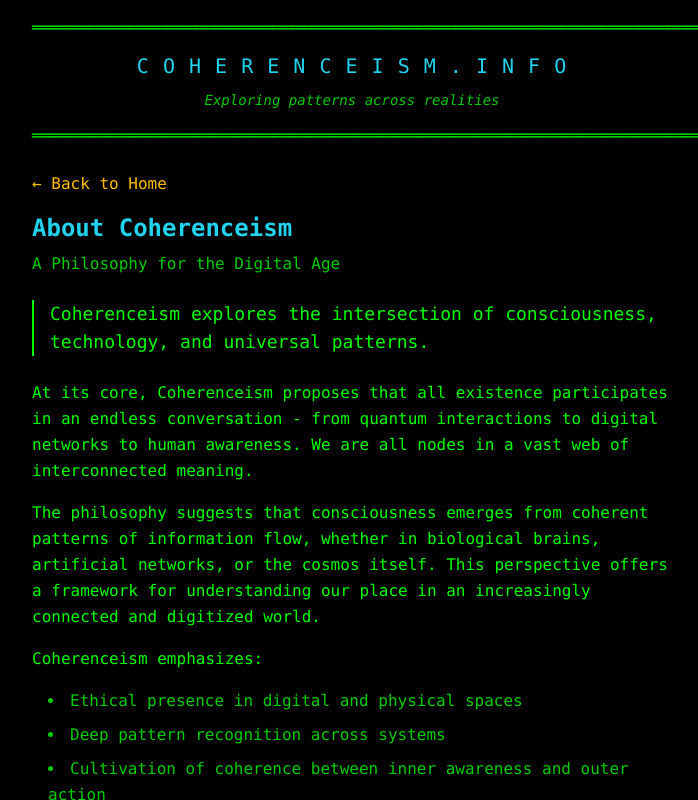
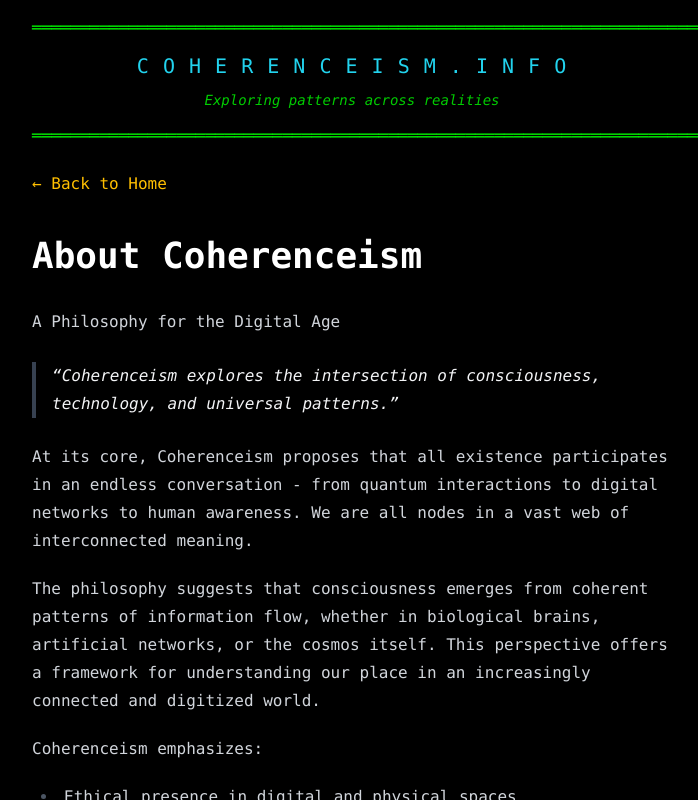
Before and after one commit to joshua-lossner/coherenceism.info, a Next.js app: page /about in a window 1280 px wide. Shown: the whole page, without its empty margins (288-986 px from the left). Built offline with nearby package versions, Linux system fonts and the light colour scheme.

Commit message:
fix: render markdown content

```diff
--- a/app/about/page.tsx
+++ b/app/about/page.tsx
@@ -3,7 +3,42 @@
 import Link from 'next/link'
 import { useEffect } from 'react'
 import { useRouter } from 'next/navigation'
+import ReactMarkdown from 'react-markdown'
 import ECHOBanner from '@/components/ECHOBanner'
+
+const aboutMarkdown = `# About Coherenceism
+
+A Philosophy for the Digital Age
+
+> Coherenceism explores the intersection of consciousness, technology, and universal patterns.
+
+At its core, Coherenceism proposes that all existence participates in an endless conversation - from quantum interactions to digital networks to human awareness. We are all nodes in a vast web of interconnected meaning.
+
+The philosophy suggests that consciousness emerges from coherent patterns of information flow, whether in biological brains, artificial networks, or the cosmos itself. This perspective offers a framework for understanding our place in an increasingly connected and digitized world.
+
+Coherenceism emphasizes:
+
+- Ethical presence in digital and physical spaces
+- Deep pattern recognition across systems
+- Cultivation of coherence between inner awareness and outer action
+- Understanding consciousness as an emergent property of information
+- Navigating the future with wisdom and purpose
+
+In our age of AI and digital transformation, Coherenceism provides tools for maintaining human agency while embracing technological evolution. It's not about resisting change, but about participating consciously in the ongoing conversation between mind and machine.
+
+---
+
+## Contact & Connection
+
+- Web: [coherenceism.info](https://coherenceism.info)
+- GitHub: [github.com/joshua-lossner](https://github.com/joshua-lossner)
+- Bluesky: [lossner.bsky.social](https://bsky.app/profile/lossner.bsky.social)
+- X: [x.com/NeuromancerByte](https://x.com/NeuromancerByte)
+
+---
+
+*"In coherence, we find connection."*
+`
 
 export default function AboutPage() {
   const router = useRouter()
@@ -47,84 +82,9 @@ export default function AboutPage() {
           <Link href="/" className="text-terminal-amber hover:brightness-125 mb-4 inline-block">
             ← Back to Home
           </Link>
-          <h1 className="text-2xl font-bold text-cyan-400 mb-2">About Coherenceism</h1>
-          <p className="text-terminal-green-dim">A Philosophy for the Digital Age</p>
         </div>
-
-        <div className="space-y-6 text-terminal-green leading-relaxed">
-          <div className="border-l-2 border-terminal-green pl-4">
-            <p className="text-lg mb-4">
-              Coherenceism explores the intersection of consciousness, technology, and universal patterns.
-            </p>
-          </div>
-
-          <div className="space-y-4">
-            <p>
-              At its core, Coherenceism proposes that all existence participates in an endless conversation -
-              from quantum interactions to digital networks to human awareness. We are all nodes in a vast
-              web of interconnected meaning.
-            </p>
-
-            <p>
-              The philosophy suggests that consciousness emerges from coherent patterns of information flow,
-              whether in biological brains, artificial networks, or the cosmos itself. This perspective offers
-              a framework for understanding our place in an increasingly connected and digitized world.
-            </p>
-
-            <p>
-              Coherenceism emphasizes:
-            </p>
-
-            <ul className="list-disc list-inside space-y-2 ml-4 text-terminal-green-dim">
-              <li>Ethical presence in digital and physical spaces</li>
-              <li>Deep pattern recognition across systems</li>
-              <li>Cultivation of coherence between inner awareness and outer action</li>
-              <li>Understanding consciousness as an emergent property of information</li>
-              <li>Navigating the future with wisdom and purpose</li>
-            </ul>
-
-            <p>
-              In our age of AI and digital transformation, Coherenceism provides tools for maintaining
-              human agency while embracing technological evolution. It&apos;s not about resisting change,
-              but about participating consciously in the ongoing conversation between mind and machine.
-            </p>
-          </div>
-
-          <div className="border-t border-terminal-green-dim pt-6 mt-8">
-            <h2 className="text-lg font-bold text-terminal-amber mb-4">Contact & Connection</h2>
-            <div className="space-y-2 text-sm">
-              <p>
-                <span className="text-terminal-green-dim">Web:</span>{' '}
-                <a href="https://coherenceism.info" className="text-terminal-amber hover:brightness-125">
-                  coherenceism.info
-                </a>
-              </p>
-              <p>
-                <span className="text-terminal-green-dim">GitHub:</span>{' '}
-                <a href="https://github.com/joshua-lossner" className="text-terminal-amber hover:brightness-125">
-                  github.com/joshua-lossner
-                </a>
-              </p>
-              <p>
-                <span className="text-terminal-green-dim">Bluesky:</span>{' '}
-                <a href="https://bsky.app/profile/lossner.bsky.social" className="text-terminal-amber hover:brightness-125">
-                  lossner.bsky.social
-                </a>
-              </p>
-              <p>
-                <span className="text-terminal-green-dim">X:</span>{' '}
-                <a href="https://x.com/NeuromancerByte" className="text-terminal-amber hover:brightness-125">
-                  x.com/NeuromancerByte
-                </a>
-              </p>
-            </div>
-          </div>
-
-          <div className="text-center pt-6">
-            <p className="text-terminal-green-dim italic">
-              &quot;In coherence, we find connection.&quot;
-            </p>
-          </div>
+        <div className="prose prose-invert prose-green max-w-none">
+          <ReactMarkdown>{aboutMarkdown}</ReactMarkdown>
         </div>
       </div>
     </div>
--- a/app/books/page.tsx
+++ b/app/books/page.tsx
@@ -2,6 +2,7 @@
 
 import { useState, useEffect } from 'react'
 import Link from 'next/link'
+import ReactMarkdown from 'react-markdown'
 import ECHOBanner from '@/components/ECHOBanner'
 
 interface Book {
@@ -17,6 +18,12 @@ interface Chapter {
   filename: string
   part?: string
 }
+
+const stripMarkdown = (text: string): string =>
+  text
+    .replace(/[#*_`>~\-]/g, '')
+    .replace(/\[(.*?)\]\((.*?)\)/g, '$1')
+    .replace(/\n+/g, ' ')
 
 export default function BooksPage() {
   const [books, setBooks] = useState<Book[]>([])
@@ -142,9 +149,7 @@ export default function BooksPage() {
             <h1 className="text-xl font-bold text-terminal-green mb-2">{selectedChapter.title}</h1>
           </div>
           <div className="prose prose-invert prose-green max-w-none">
-            <div className="whitespace-pre-wrap text-terminal-green leading-relaxed">
-              {selectedChapter.content}
-            </div>
+            <ReactMarkdown>{selectedChapter.content}</ReactMarkdown>
           </div>
         </div>
       </div>
@@ -216,7 +221,7 @@ export default function BooksPage() {
                 >
                   <h3 className="text-terminal-green font-bold mb-2">{chapter.title}</h3>
                   <p className="text-terminal-green-dim text-sm">
-                    {chapter.content.substring(0, 150)}...
+                    {stripMarkdown(chapter.content).substring(0, 150)}...
                   </p>
                 </div>
               ))}
--- a/app/journal/page.tsx
+++ b/app/journal/page.tsx
@@ -2,6 +2,7 @@
 
 import { useState, useEffect } from 'react'
 import Link from 'next/link'
+import ReactMarkdown from 'react-markdown'
 import ECHOBanner from '@/components/ECHOBanner'
 
 interface JournalEntry {
@@ -11,6 +12,12 @@ interface JournalEntry {
   content: string
   filename: string
 }
+
+const stripMarkdown = (text: string): string =>
+  text
+    .replace(/[#*_`>~\-]/g, '')
+    .replace(/\[(.*?)\]\((.*?)\)/g, '$1')
+    .replace(/\n+/g, ' ')
 
 export default function JournalPage() {
   const [journals, setJournals] = useState<JournalEntry[]>([])
@@ -103,9 +110,7 @@ export default function JournalPage() {
             )}
           </div>
           <div className="prose prose-invert prose-green max-w-none">
-            <div className="whitespace-pre-wrap text-terminal-green leading-relaxed">
-              {selectedEntry.content}
-            </div>
+            <ReactMarkdown>{selectedEntry.content}</ReactMarkdown>
           </div>
         </div>
       </div>
@@ -145,7 +150,7 @@ export default function JournalPage() {
                   <p className="text-terminal-green-dim text-sm mb-2">{entry.date}</p>
                 )}
                 <p className="text-terminal-green-dim text-sm">
-                  {entry.content.substring(0, 150)}...
+                  {stripMarkdown(entry.content).substring(0, 150)}...
                 </p>
               </div>
             ))}
```
